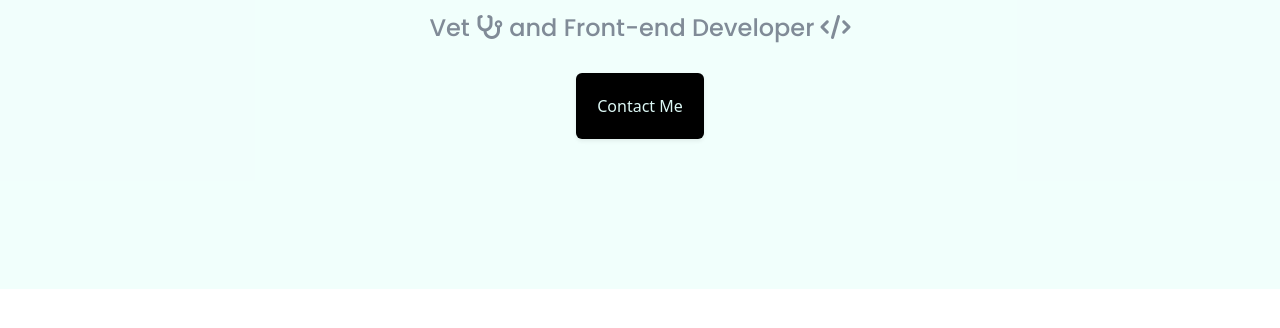
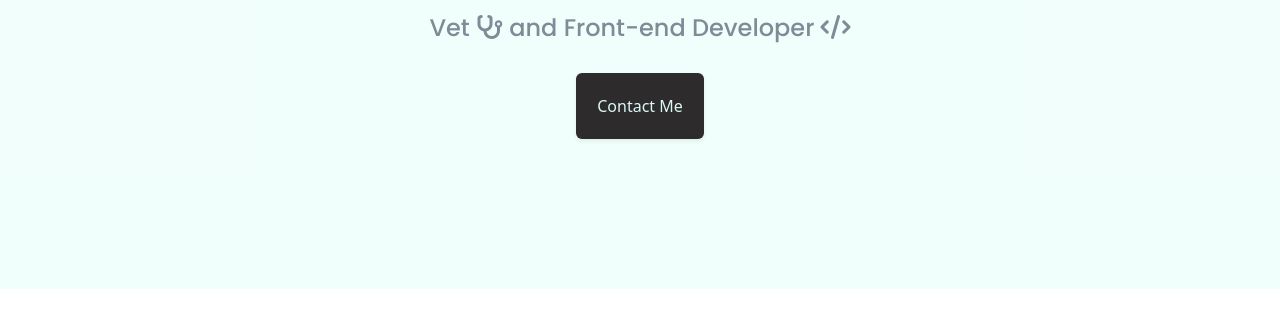
Before and after one commit to nwxanin/Naz-portfolio, a plain HTML site: page index.html in a window 1280 px wide. Shown: the part 328-656 px from the top of the page. Drawn offline with nearby package versions, Linux system fonts and the light colour scheme; a web font is replaced by a local one.

Commit message:
btn color changed

```diff
--- a/src/style.css
+++ b/src/style.css
@@ -28,10 +28,10 @@ h2 {
 }
 .btn-black {
   padding: 20px 20px;
-  background: black;
+  background: rgb(45, 43, 43);
   color: var(--light-green-color);
 }
 .btn-black:hover {
   background: black;
-  color: rgb(10, 88, 202);
+  color: var(--light-green-color);
 }
```
